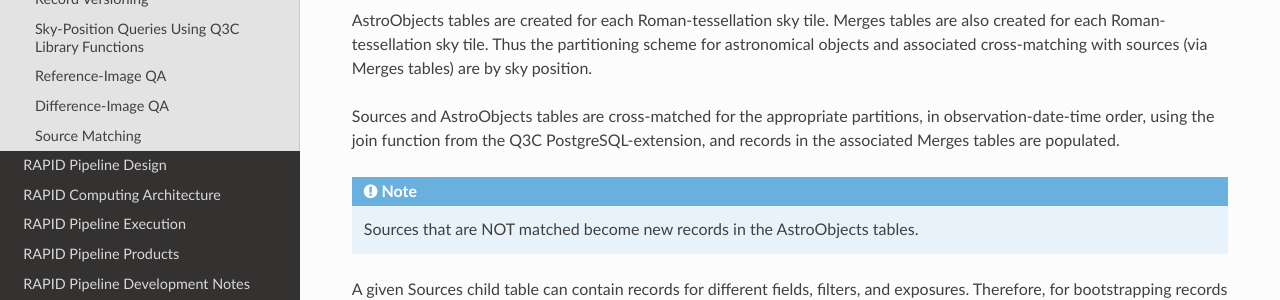
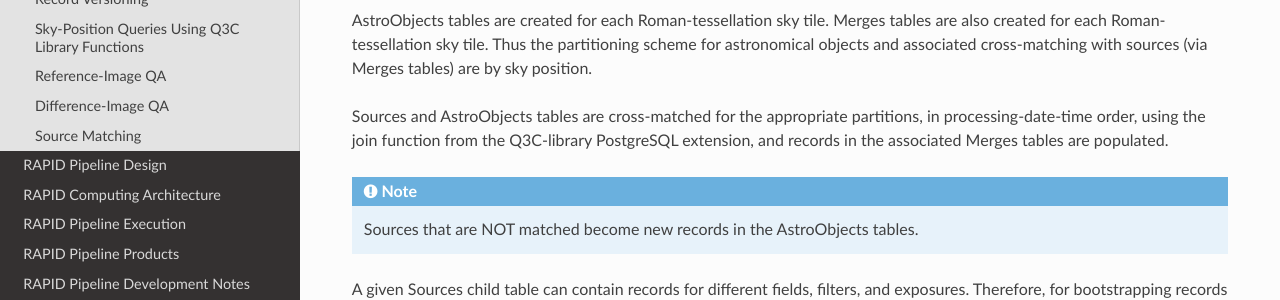
Before and after one commit to Caltech-IPAC/rapid, a Sphinx documentation site: the page built from docs/source/db/db.rst, in a window 1280 px wide and 900 px high, scrolled down 5590 px. Shown: the part 241-541 px from the top of the window. Built offline with Sphinx 7.4.7 and the Read the Docs theme 3.1.0, drawn with Linux system fonts in a browser that asks for light colours; formulas are drawn with MathJax 3.

Commit message:
Made corrections.

```diff
--- a/docs/source/db/db.rst
+++ b/docs/source/db/db.rst
@@ -225,7 +225,7 @@ Thus the partitioning scheme for astronomical objects and associated cross-match
 sources (via Merges tables) are by sky position.
 
 Sources and AstroObjects tables are cross-matched for the appropriate partitions,
-in observation-date-time order, using the join function from the Q3C PostgreSQL-extension,
+in processing-date-time order, using the join function from the Q3C-library PostgreSQL extension,
 and records in the associated Merges tables are populated.
 
 .. note::
```
